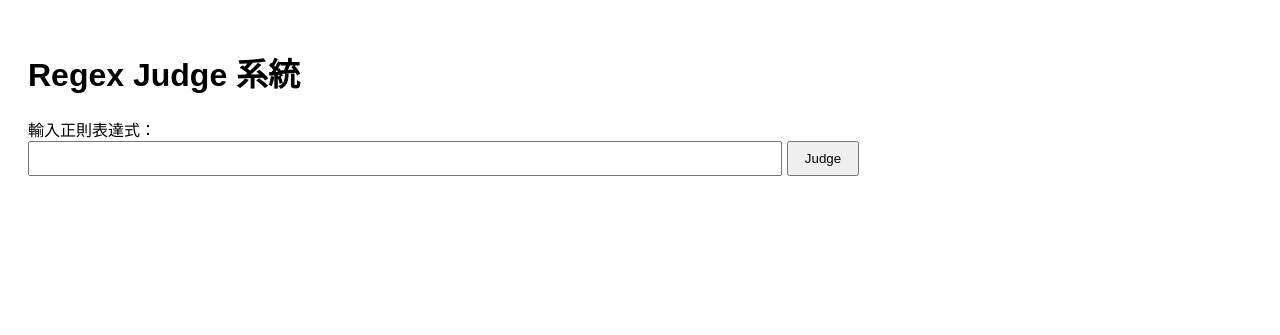
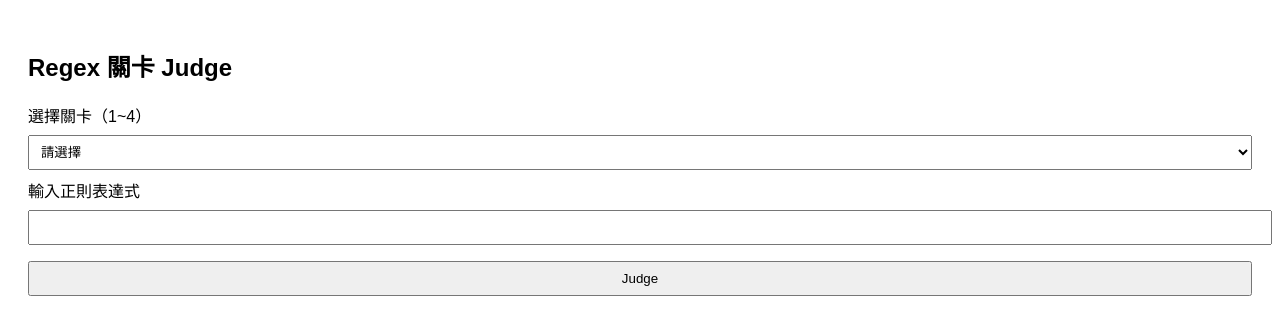
Before and after one commit to panboyu1813/regex_game, a Flask app: page / in a window 1280 px wide. Shown: the top 335 px of the page. Run offline with Flask 3, Linux system fonts and the light colour scheme.

Commit message:
Update index.html

```diff
--- a/templates/index.html
+++ b/templates/index.html
@@ -1,33 +1,40 @@
 <!DOCTYPE html>
 <html>
 <head>
-    <title>Regex Judge</title>
+    <title>Regex Judge 關卡系統</title>
     <style>
-        body { font-family: Arial, sans-serif; padding: 20px; }
-        input[type="text"] { width: 60%; padding: 8px; }
-        input[type="submit"] { padding: 8px 16px; }
-        .result { margin-top: 20px; }
-        .fail { color: red; }
-        .pass { color: green; }
+        body { font-family: Arial; padding: 20px; }
+        input, select { padding: 8px; margin: 8px 0; width: 100%; }
+        .error { color: red; }
+        .success { color: green; }
     </style>
 </head>
 <body>
-    <h1>Regex Judge 系統</h1>
+    <h2>Regex 關卡 Judge</h2>
     <form method="post">
-        <label>輸入正則表達式：</label><br>
+        <label>選擇關卡（1~4）</label>
+        <select name="level" required>
+            <option value="">請選擇</option>
+            {% for i in range(1, 5) %}
+            <option value="{{ i }}">{{ i }}</option>
+            {% endfor %}
+        </select>
+
+        <label>輸入正則表達式</label>
         <input type="text" name="regex" required />
+
         <input type="submit" value="Judge">
     </form>
 
     {% if result %}
-        <div class="result">
-            {% if result.error %}
-                <p class="fail"><strong>錯誤：</strong> {{ result.error }}</p>
-            {% else %}
-                <p><strong>✅ Accept 通過：</strong> {{ result.passed_accept }} / {{ result.total_accept }}</p>
-                <p><strong>❌ Reject 被誤接受：</strong> {{ result.passed_reject }} / {{ result.total_reject }}</p>
+        {% if result.error %}
+            <p class="error">{{ result.error }}</p>
+        {% elif result.success %}
+            <p class="success">✅ 關卡 {{ result.level }} 通過！</p>
+            {% if result.keyword %}
+                <p>🎁 <strong>Keyword:</strong> <code>{{ result.keyword }}</code></p>
             {% endif %}
-        </div>
+        {% endif %}
     {% endif %}
 </body>
 </html>
```
